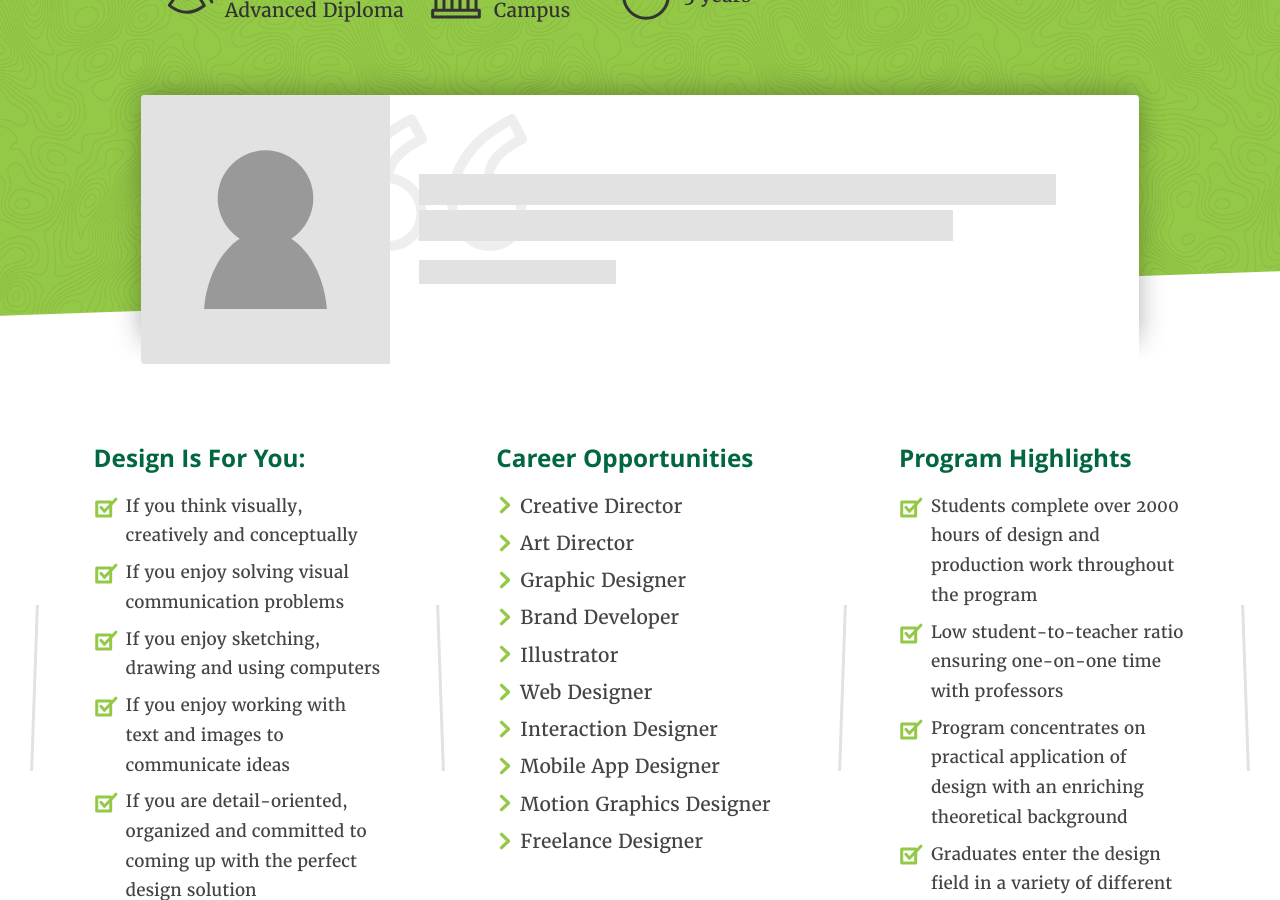
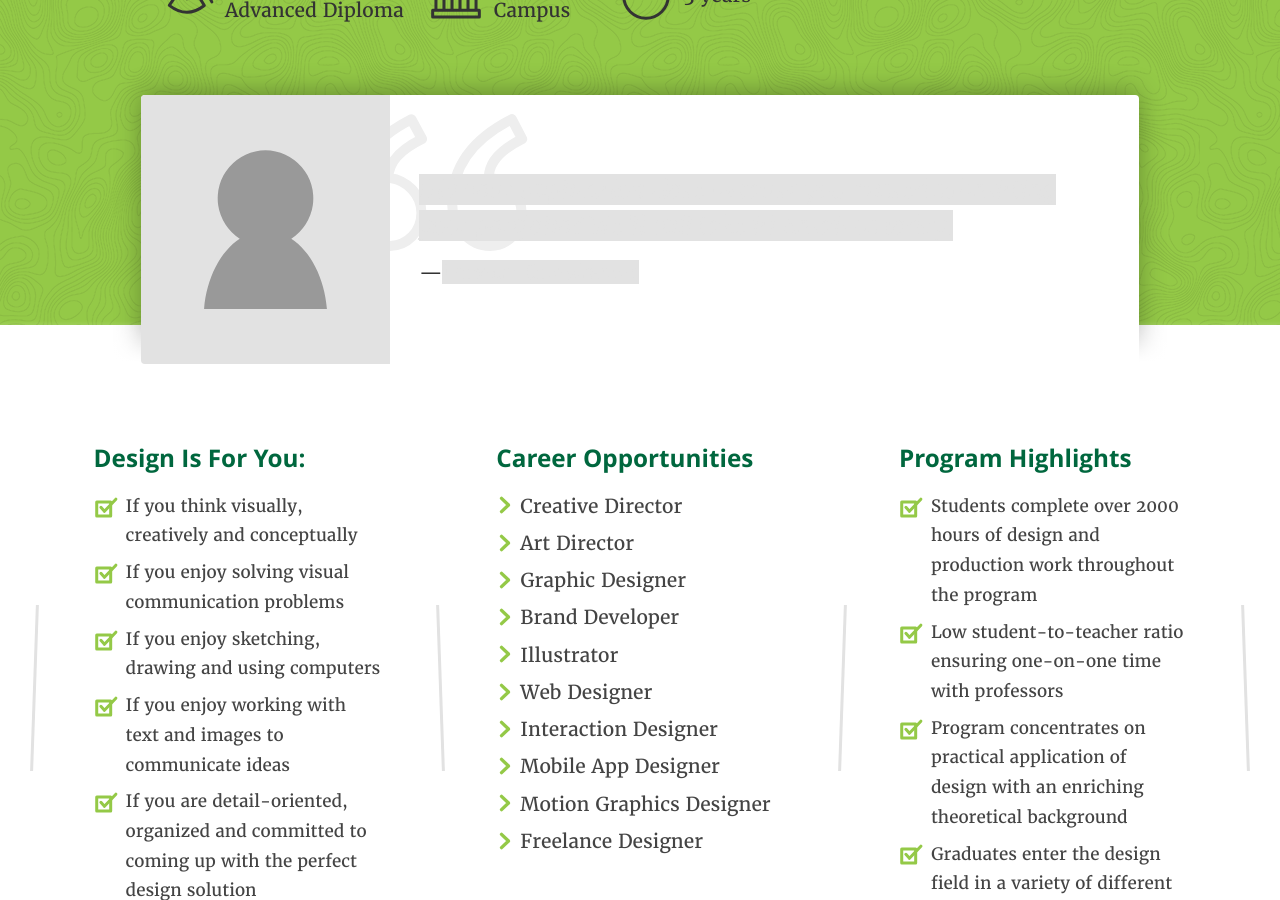
Before and after one commit to algonquindesign/algonquindesign.ca, a Jekyll site: the page built from index.html, in a window 1280 px wide and 900 px high, scrolled down 420 px. Built offline with Jekyll 4.4.1, drawn with Linux system fonts in a browser that asks for light colours; a script bundle is joined from its source files by our own code.

Commit message:
update testimonials

```diff
--- a/_includes/banner.html
+++ b/_includes/banner.html
@@ -34,9 +34,11 @@
       </div>
     </div>
   </div>
+<!--
   <div class="absolute pin-cb w-1 zindex-1 embed embed-slant" aria-hidden="true" role="presentation">
     <svg class="embed-item" width="1600" height="80" viewBox="0 0 1600 80">
       <rect fill="#fff" width="1629.8" height="220.36" x="-9" y="40.5" transform="rotate(-2 805.388 151.596)"></rect>
     </svg>
   </div>
+ -->
 </section>
--- a/_includes/testimonial-template.html
+++ b/_includes/testimonial-template.html
@@ -3,7 +3,7 @@
   <div class="media-block-text testimonial-text unit [ xs-1 s-3-4 ] relative zindex-3 gutter pad-t pad-b unit-content-distribute">
     <blockquote class="content-stretch center-contents-vertical-start push-0">
       <p class="giga push-1-2 italic"><span class="testimonial-quote">{{include.testimonial.text}}</span></p>
-      <footer><span aria-hidden="true" role="presentation"></span><cite class="testimonial-author">{{include.testimonial.author}}</cite></footer>
+      <footer><span aria-hidden="true" role="presentation">—</span><cite class="testimonial-author">{{include.testimonial.author}}</cite></footer>
     </blockquote>
   </div>
 </div>
```
